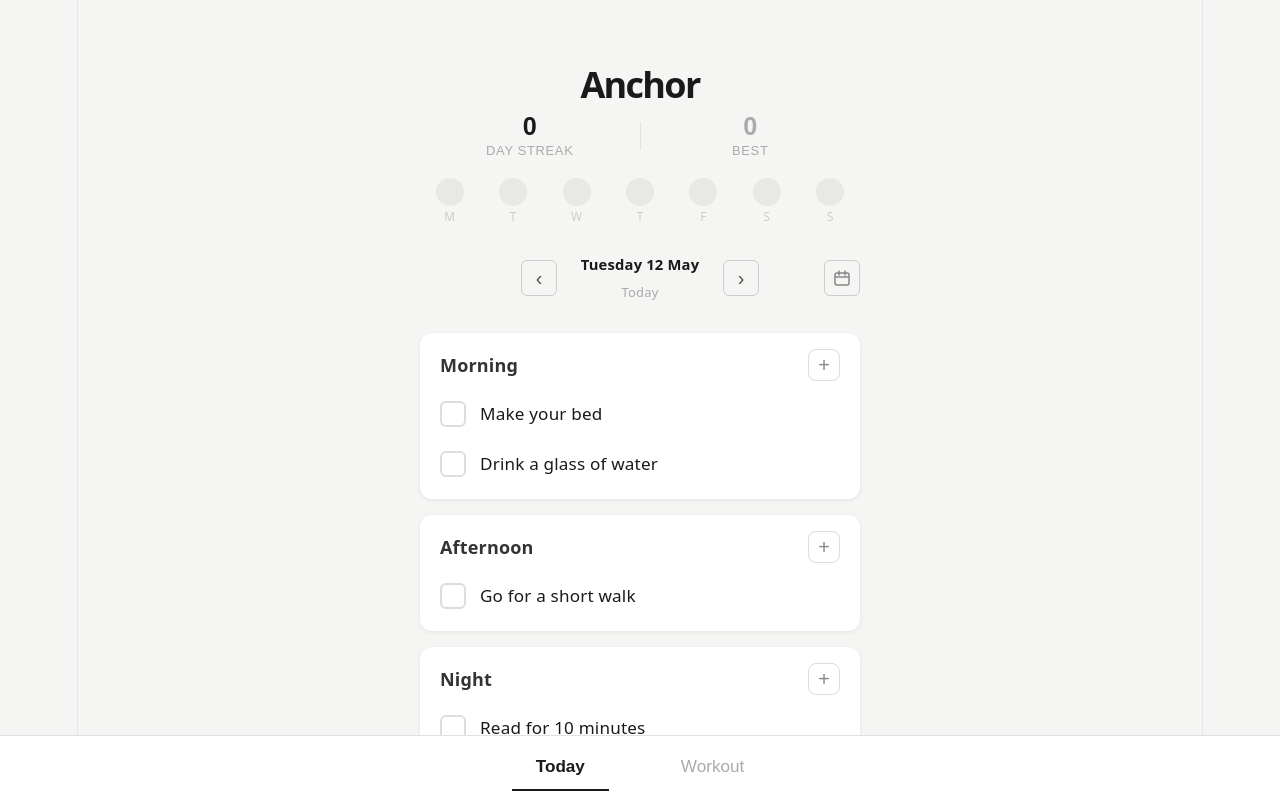
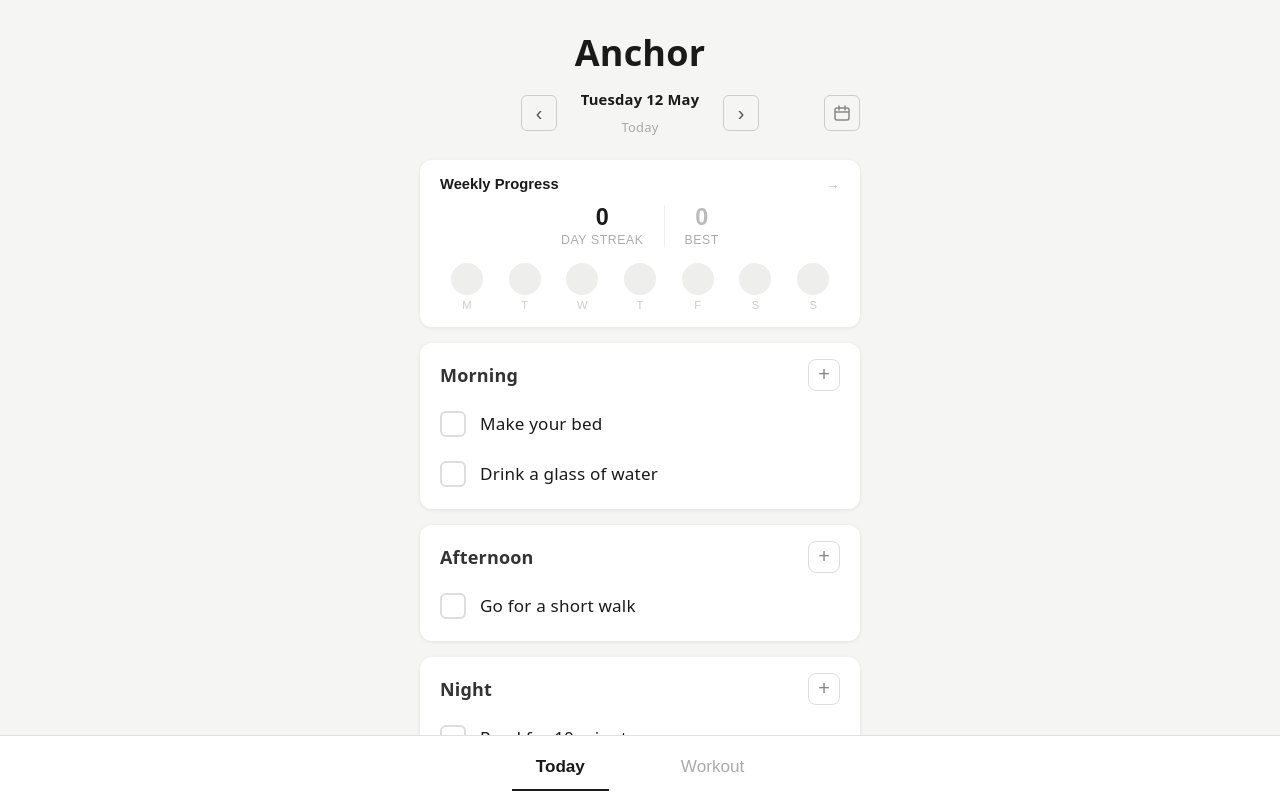
Before and after one commit to kpanagiotidis1-art/Anchor, a React (Vite) app: page / in a window 1280 px wide. Shown: the top 798 px of the page. Built offline with nearby package versions, Linux system fonts and the light colour scheme.

Commit message:
microtweaks

```diff
--- a/index.html
+++ b/index.html
@@ -2,7 +2,7 @@
 <html lang="en">
   <head>
     <meta charset="UTF-8" />
-    <meta name="viewport" content="width=device-width, initial-scale=1, viewport-fit=cover">
+    <meta name="viewport" content="width=device-width, initial-scale=1.0, maximum-scale=1.0, user-scalable=no, viewport-fit=cover">
     <meta name="apple-mobile-web-app-capable" content="yes">
     <meta name="apple-mobile-web-app-status-bar-style" content="default">
     <meta name="apple-mobile-web-app-title" content="Anchor">
--- a/src/index.css
+++ b/src/index.css
@@ -36,10 +36,9 @@ body {
 }
 
 #root {
-  width: 1126px;
+  width: 100%;
   max-width: 100%;
   margin: 0 auto;
-  border-inline: 1px solid var(--border);
   min-height: 100svh;
   display: flex;
   flex-direction: column;
@@ -49,31 +48,20 @@ body {
   color-scheme: light;
 }
 
-h1,
-h2 {
-  font-family: var(--heading);
-  font-weight: 500;
-  color: var(--text-h);
+/* Prevent iOS Safari zoom on input focus */
+input, textarea, select {
+  font-size: 16px !important;
 }
 
-h1 {
-  font-size: 56px;
-  letter-spacing: -1.68px;
-  margin: 32px 0;
-  @media (max-width: 1024px) {
-    font-size: 36px;
-    margin: 20px 0;
-  }
-}
-
-h2 {
-  font-size: 24px;
-  line-height: 118%;
-  letter-spacing: -0.24px;
-  margin: 0 0 8px;
-  @media (max-width: 1024px) {
-    font-size: 20px;
-  }
+/* Reset h1/h2 so Anchor's inline styles are not overridden */
+h1, h2 {
+  font-family: var(--sans);
+  font-weight: 700;
+  color: inherit;
+  font-size: inherit;
+  letter-spacing: inherit;
+  margin: 0;
+  padding: 0;
 }
 
 p {
--- a/src/screens/HomeScreen.jsx
+++ b/src/screens/HomeScreen.jsx
@@ -226,75 +226,11 @@ export default function HomeScreen({
           fontSize: "2rem",
           fontWeight: 700,
           color: "#1a1a1a",
-          marginBottom: "16px",
+          marginBottom: "20px",
           textAlign: "center",
         }}>
           Anchor
         </h1>
-
-        {/* Streak display — tappable */}
-        <button
-          onClick={() => setShowStats(true)}
-          style={{
-            display: "flex",
-            alignItems: "center",
-            width: "100%",
-            background: "none",
-            border: "none",
-            padding: 0,
-            cursor: "pointer",
-            marginBottom: "20px",
-          }}
-        >
-          <div style={{ flex: 1, textAlign: "center" }}>
-            <p style={{ fontSize: "1.4rem", fontWeight: 700, color: "#1a1a1a", lineHeight: 1 }}>
-              {currentStreak}
-            </p>
-            <p style={{ fontSize: "0.72rem", color: "#aaa", marginTop: "4px", textTransform: "uppercase", letterSpacing: "0.05em" }}>
-              day streak
-            </p>
-          </div>
-
-          <div style={{ width: "1px", height: "28px", background: "#e0e0e0", flexShrink: 0 }} />
-
-          <div style={{ flex: 1, textAlign: "center" }}>
-            <p style={{ fontSize: "1.4rem", fontWeight: 700, color: "#aaa", lineHeight: 1 }}>
-              {longestStreak}
-            </p>
-            <p style={{ fontSize: "0.72rem", color: "#aaa", marginTop: "4px", textTransform: "uppercase", letterSpacing: "0.05em" }}>
-              best
-            </p>
-          </div>
-        </button>
-
-        {/* Weekly dots */}
-        <div style={{
-          display: "flex",
-          justifyContent: "space-between",
-          alignItems: "center",
-          marginBottom: "28px",
-          gap: "4px",
-        }}>
-          {(weeklyDots || []).map((dot, i) => (
-            <div key={i} style={{ flex: 1, display: "flex", flexDirection: "column", alignItems: "center", gap: "5px" }}>
-              <div style={{
-                width: "28px",
-                height: "28px",
-                borderRadius: "50%",
-                background: dot.active ? "#1a1a1a" : "#e8e8e6",
-                transition: "background 0.2s ease",
-              }} />
-              <span style={{
-                fontSize: "0.65rem",
-                color: dot.active ? "#1a1a1a" : "#ccc",
-                fontWeight: dot.active ? 600 : 400,
-                lineHeight: 1,
-              }}>
-                {DAY_LABELS[i]}
-              </span>
-            </div>
-          ))}
-        </div>
 
         {/* Date navigation */}
         <div style={{
@@ -302,7 +238,7 @@ export default function HomeScreen({
           alignItems: "center",
           justifyContent: "center",
           gap: "8px",
-          marginBottom: "28px",
+          marginBottom: "20px",
           position: "relative",
         }}>
           <button
@@ -336,7 +272,6 @@ export default function HomeScreen({
             }}
           >›</button>
 
-          {/* Calendar icon — absolute so it doesn't affect centering */}
           <button
             onClick={() => setShowCalendar(true)}
             style={{
@@ -354,6 +289,75 @@ export default function HomeScreen({
             </svg>
           </button>
         </div>
+
+        {/* Weekly Progress card */}
+        <button
+          onClick={() => setShowStats(true)}
+          style={{
+            width: "100%",
+            marginBottom: "16px",
+            background: "#ffffff",
+            border: "none",
+            borderRadius: "12px",
+            padding: "16px 20px",
+            boxShadow: "0 1px 4px rgba(0,0,0,0.08)",
+            cursor: "pointer",
+            textAlign: "left",
+            boxSizing: "border-box",
+          }}
+        >
+          <div style={{
+            display: "flex",
+            justifyContent: "space-between",
+            alignItems: "center",
+            marginBottom: "14px",
+          }}>
+            <span style={{ fontSize: "0.82rem", fontWeight: 600, color: "#1a1a1a" }}>Weekly Progress</span>
+            <span style={{ fontSize: "0.78rem", color: "#bbb" }}>→</span>
+          </div>
+
+          <div style={{ display: "flex", gap: "20px", marginBottom: "16px", justifyContent: "center" }}>
+            <div style={{ textAlign: "center" }}>
+              <p style={{ fontSize: "1.3rem", fontWeight: 700, color: "#1a1a1a", lineHeight: 1 }}>
+                {currentStreak}
+              </p>
+              <p style={{ fontSize: "0.68rem", color: "#aaa", marginTop: "3px", textTransform: "uppercase", letterSpacing: "0.05em" }}>
+                day streak
+              </p>
+            </div>
+            <div style={{ width: "1px", background: "#f0f0f0", flexShrink: 0 }} />
+            <div style={{ textAlign: "center" }}>
+              <p style={{ fontSize: "1.3rem", fontWeight: 700, color: "#bbb", lineHeight: 1 }}>
+                {longestStreak}
+              </p>
+              <p style={{ fontSize: "0.68rem", color: "#aaa", marginTop: "3px", textTransform: "uppercase", letterSpacing: "0.05em" }}>
+                best
+              </p>
+            </div>
+          </div>
+
+          <div style={{ display: "flex", justifyContent: "space-between", gap: "4px" }}>
+            {(weeklyDots || []).map((dot, i) => (
+              <div key={i} style={{ flex: 1, display: "flex", flexDirection: "column", alignItems: "center", gap: "5px" }}>
+                <div style={{
+                  width: "100%",
+                  aspectRatio: "1",
+                  maxWidth: "32px",
+                  borderRadius: "50%",
+                  background: dot.active ? "#1a1a1a" : "#eeeeec",
+                }} />
+                <span style={{
+                  fontSize: "0.62rem",
+                  color: dot.active ? "#1a1a1a" : "#ccc",
+                  fontWeight: dot.active ? 600 : 400,
+                  lineHeight: 1,
+                }}>
+                  {DAY_LABELS[i]}
+                </span>
+              </div>
+            ))}
+          </div>
+        </button>
 
         {/* Sections */}
         <div style={{
```
